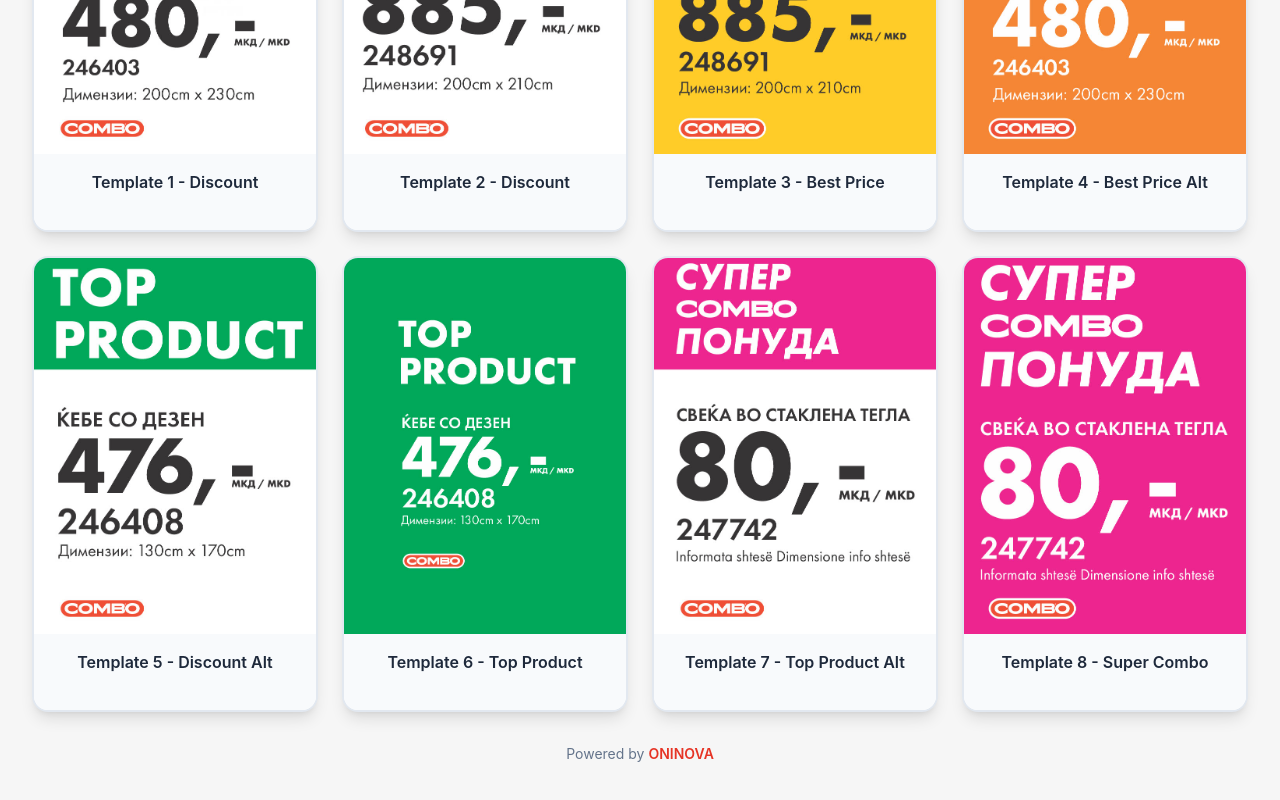
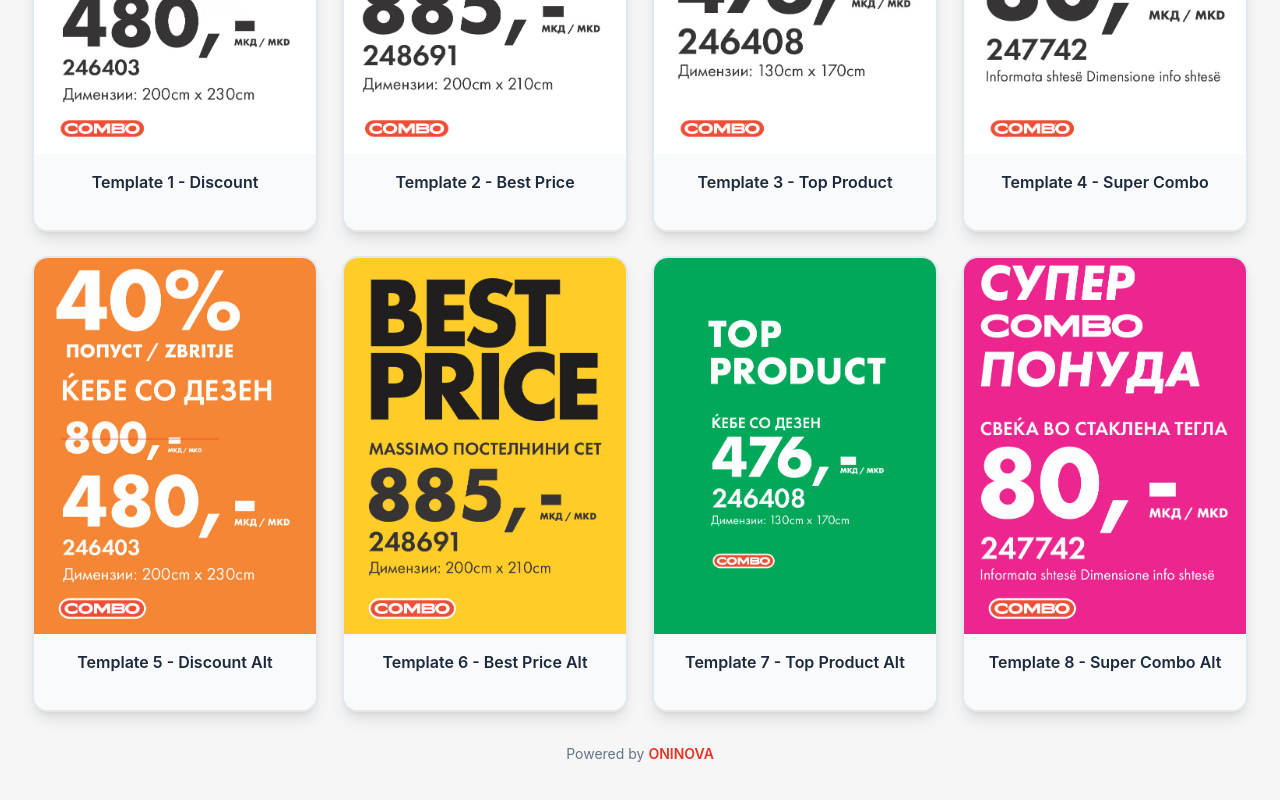
Before and after one commit to ardijancuri/PDF-price-tag-generator, a React (Vite) app: page / in a window 1280 px wide. Shown: the part 420-1220 px from the top of the page. Built offline with nearby package versions, Linux system fonts and the light colour scheme.

Commit message:
Reorder template definitions in App component for improved dashboard layout clarity; update template names for consistency.

```diff
--- a/src/App.jsx
+++ b/src/App.jsx
@@ -12,16 +12,18 @@ import base7Img from './images/base7.jpg'
 import comboLogo from './images/combo-logo.svg'
 
 function App() {
-    // Template definitions
+    // Template definitions - Ordered for dashboard layout:
+    // Row 1: 1, 2, 5, 7
+    // Row 2: 4, 3, 6, 8
     const templates = [
         { id: 'base', name: 'Template 1 - Discount', image: baseImg },
-        { id: 'base1', name: 'Template 2 - Discount', image: base1Img },
-        { id: 'base2', name: 'Template 3 - Best Price', image: base2Img },
-        { id: 'base3', name: 'Template 4 - Best Price Alt', image: base3Img },
-        { id: 'base4', name: 'Template 5 - Discount Alt', image: base4Img },
-        { id: 'base5', name: 'Template 6 - Top Product', image: base5Img },
-        { id: 'base6', name: 'Template 7 - Top Product Alt', image: base6Img },
-        { id: 'base7', name: 'Template 8 - Super Combo', image: base7Img },
+        { id: 'base1', name: 'Template 2 - Best Price', image: base1Img },
+        { id: 'base4', name: 'Template 3 - Top Product', image: base4Img },
+        { id: 'base6', name: 'Template 4 - Super Combo', image: base6Img },
+        { id: 'base3', name: 'Template 5 - Discount Alt', image: base3Img },
+        { id: 'base2', name: 'Template 6 - Best Price Alt', image: base2Img },
+        { id: 'base5', name: 'Template 7 - Top Product Alt', image: base5Img },
+        { id: 'base7', name: 'Template 8 - Super Combo Alt', image: base7Img },
     ]
 
     // State for template selection
```
